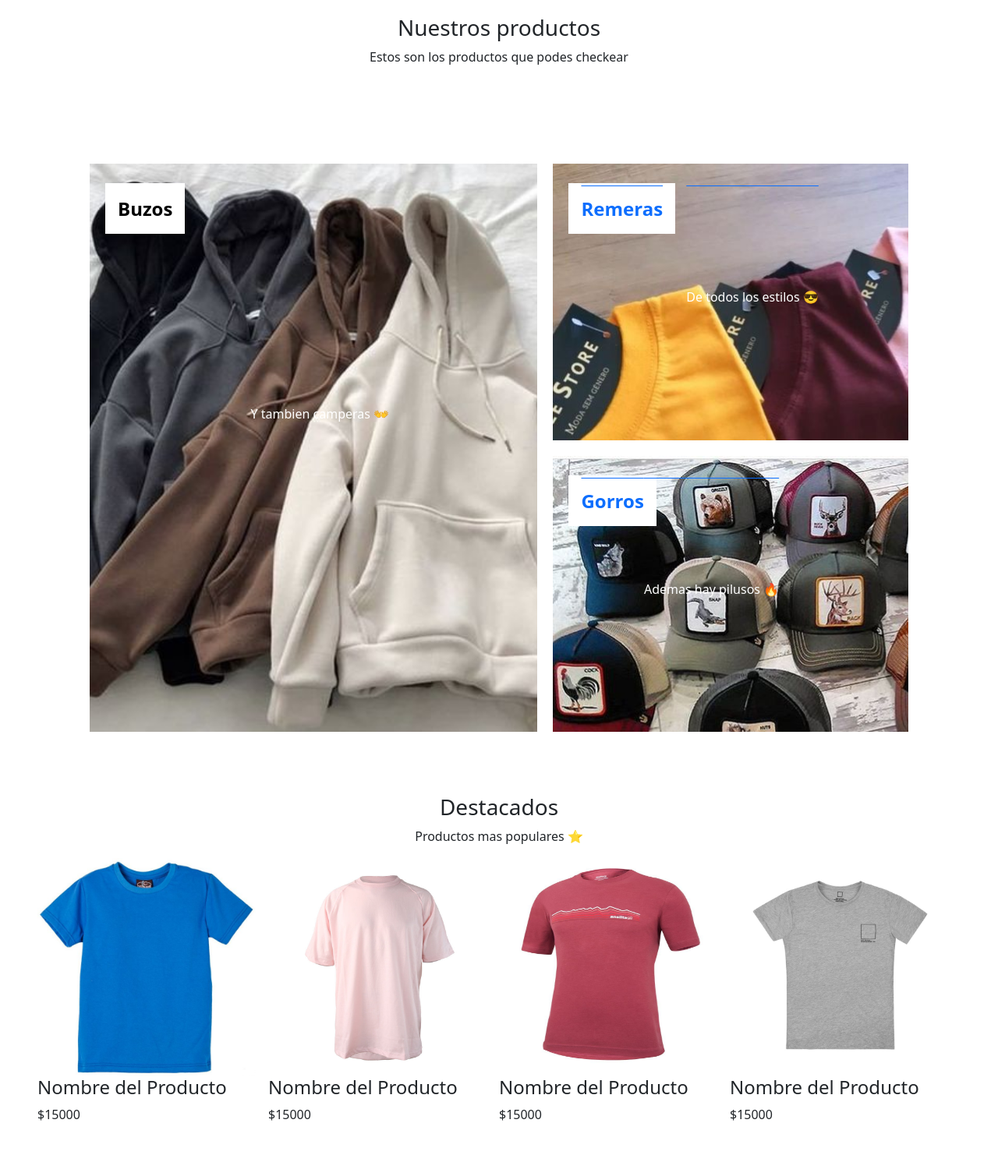
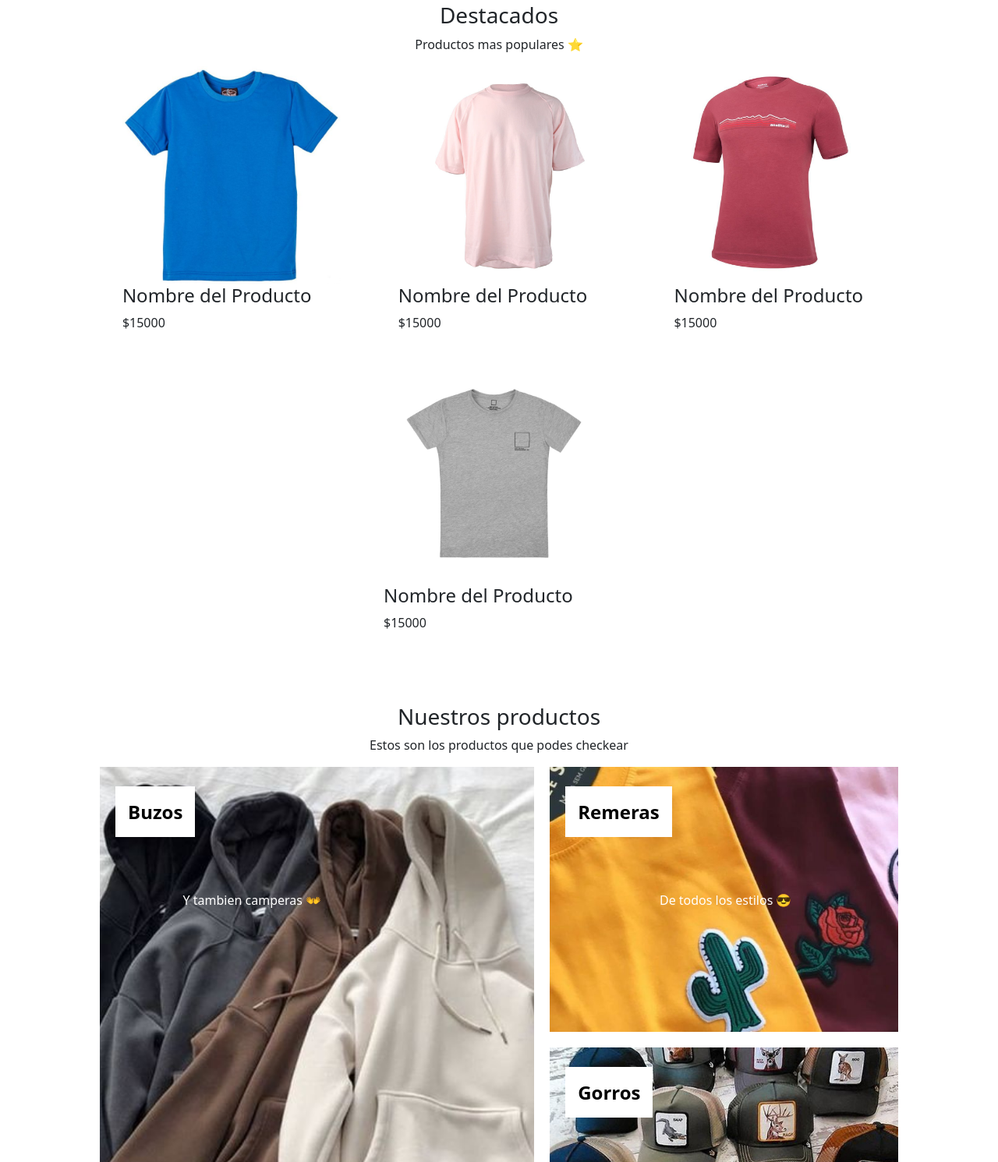
Before and after one commit to santisabb/CoolFit, a plain HTML site: page index.html in a window 1280 px wide. Shown: the part 1309-2800 px from the top of the page at 78% size. Drawn offline with nearby package versions, Linux system fonts and the light colour scheme.

Commit message:
doy nuevos estilos a index incluyendo primeros estilos en vista tablet y mobile, nueva componente para titulos e informacion sobre las secciones en index

```diff
--- a/index.html
+++ b/index.html
@@ -50,13 +50,12 @@
         </div>
         <div class="intro">
             <h1 class="text">
-                Bienvenido a CoolFit, el lugar de tu ropa Cool favorita
+                CoolFit: donde el estilo se encuentra con la comodidad
             </h1>
         </div>
     </header>
     <main>
-        <div class="productos">
-            <div class="section-header">
+        <div class="section-info">
             <h3>Ultimos productos</h3>
             <p>Descubrí las nuevas prendas!</p>
         </div>
@@ -126,13 +125,81 @@
                 </div>
             </div>
         </div>
+        <div class="section-info">
+            <h3>Destacados</h3>
+            <p>Productos mas populares ⭐</p>
         </div>
-        <div class="categorias">
-            <div class="cat-container">
-                <div class="section-header">
+        <div class="card-container">
+            <div class="card">
+                <div class="card-img">
+                    <img src="assest/images/remera1.jpg" alt="">
+                </div>
+                <div class="info-producto">
+                    <div class="nombre-producto">
+                        <h4>Nombre del Producto</h4>
+                    </div>
+                    <div class="precio-producto">
+                        <p>$15000</p>
+                    </div>
+                    <div class="link-producto">
+                        <a href="#">Detalles</a>
+                    </div>
+                </div>
+            </div>
+            <div class="card">
+                <div class="card-img">
+                    <img src="assest/images/remera2.jpeg" alt="">
+                </div>
+                <div class="info-producto">
+                    <div class="nombre-producto">
+                        <h4>Nombre del Producto</h4>
+                    </div>
+                    <div class="precio-producto">
+                        <p>$15000</p>
+                    </div>
+                    <div class="link-producto">
+                        <a href="#">Detalles</a>
+                    </div>
+                </div>
+            </div>
+            <div class="card">
+                <div class="card-img">
+                    <img src="assest/images/remera3.jpg" alt="">
+                </div>
+                <div class="info-producto">
+                    <div class="nombre-producto">
+                        <h4>Nombre del Producto</h4>
+                    </div>
+                    <div class="precio-producto">
+                        <p>$15000</p>
+                    </div>
+                    <div class="link-producto">
+                        <a href="#">Detalles</a>
+                    </div>
+                </div>
+            </div>
+            <div class="card">
+                <div class="card-img">
+                    <img src="assest/images/remera4.jpg" alt="">
+                </div>
+                <div class="info-producto">
+                    <div class="nombre-producto">
+                        <h4>Nombre del Producto</h4>
+                    </div>
+                    <div class="precio-producto">
+                        <p>$15000</p>
+                    </div>
+                    <div class="link-producto">
+                        <a href="#">Detalles</a>
+                    </div>
+                </div>
+            </div>
+        </div>
+        <div class="section-info">
             <h3>Nuestros productos</h3>
             <p>Estos son los productos que podes checkear</p>
         </div>
+        <div class="cat-container">
             <a href="#" class="cat1">
                 <span class="cat-info"><b>Buzos</b></span>
                 <p class="info-extra">Y tambien camperas 👐</p>
@@ -146,51 +213,7 @@
                 <p class="info-extra">Ademas hay pilusos 🔥</p>
             </a>
         </div>
-        </div>
-        <div class="productos">
-            <div class="section-header">
-                <h3>Destacados</h3>
-                <p>Productos mas populares ⭐</p>
-            </div>
-            <div class="card-container">
-                <div class="card">
-                    <div class="card-img">
-                        <img src="assest/images/remera1.jpg" alt="">
-                    </div>
-                    <div class="info-producto">
-                        <h4>Nombre del Producto</h4>
-                        <p>$15000</p>
-                    </div>
-                </div>
-                <div class="card">
-                    <div class="card-img">
-                        <img src="assest/images/remera2.jpeg" alt="">
-                    </div>
-                    <div class="info-producto">
-                        <h4>Nombre del Producto</h4>
-                        <p>$15000</p>
-                    </div>
-                </div>
-                <div class="card">
-                    <div class="card-img">
-                        <img src="assest/images/remera3.jpg" alt="">
-                    </div>
-                    <div class="info-producto">
-                        <h4>Nombre del Producto</h4>
-                        <p>$15000</p>
-                    </div>
-                </div>
-                <div class="card">
-                    <div class="card-img">
-                        <img src="assest/images/remera4.jpg" alt="">
-                    </div>
-                    <div class="info-producto">
-                        <h4>Nombre del Producto</h4>
-                        <p>$15000</p>
-                    </div>
-                </div>
-            </div>
-        </div>
+
     </main>
     <footer>
         <div class="social-media">
--- a/sass/scss/main.scss
+++ b/sass/scss/main.scss
@@ -19,5 +19,7 @@
 @import 'partials/components/header';
 //Footer
 @import 'partials/components/footer';
+//Informacion de secciones en el index
+@import 'partials/components/section-info';
 //Index
 @import 'partials/components/index';
--- a/sass/scss/partials/components/_index.scss
+++ b/sass/scss/partials/components/_index.scss
@@ -1,17 +1,17 @@
 main{
-    .productos{
-        padding: 1rem;
-        @include flex(column, space-around, center);
-        width: 1200px;
+    .card-container{
+        @include flex(row, space-around, center);
+        flex-wrap: wrap;
+        width: 80%;
         margin: 0 auto;
-        .section-header{
-            @include flex(column, unset, center);
-        }
-        .card-container{
-            display: flex;
         .card{
             border-style: none;
             margin-right: 1rem;
+
+            @include mobile(){
+                width: 80%;
+                margin: 0 auto;
+            }
             &:hover{
                 transform: scale(1.20,1.20);
                 transition: 0.5s;
@@ -23,7 +23,7 @@ main{
             }
             .card-img{
                 img{
-                        @include img-size-card(280px, 280px);
+                    @include img-size-card(280px, 100%);
                 }
             }
             .info-producto{
@@ -36,6 +36,9 @@ main{
                 }
                 .link-producto{
                     visibility: hidden;
+                    @include tablet(){
+                        visibility: visible;
+                    }
                     width: 100%;
                     margin-bottom: 20px;
                     a{
@@ -49,46 +52,58 @@ main{
             }
         }
     }
-    }
-    .categorias{
-        height: 1000px;
-        width: 1050px;
+
+    .cat-container{
+        height: 700px;
+        width: 80%;
         margin: 0 auto;
-        margin-bottom: 4rem;
-        .cat-container{
-            height: 100%;
-            width: 100%;
         display: grid;
         grid-template-areas:
-            'head head head'
-            'buzos buzos remeras'
+
         'buzos buzos remeras'
         'buzos buzos gorros'
-            'buzos buzos gorros';
-            .section-header{
-                grid-area: head;
+        ;
+        @include tablet(){
+            height: 500px;
+            width: 80%;
+            margin: 0 auto;
+        }
+        @include mobile(){
             @include flex(column, center, center);
-                margin-bottom: 30px;
+            height: 800px;
+            width: 90%;
+            margin: 0 auto;
         }
         .cat1{
             grid-area: buzos;
-                text-decoration: none;
+            text-decoration: $list-style;
             color: #000;
             margin-right: 20px;
             @include background-img(url('../../assest/images/buzo3.jpg'), no-repeat, cover, center);
+            @include mobile(){
+                height: 100%;
+                width: 100%;
+                margin-right: 0;
+                margin-bottom: 20px;
+            }
             &:hover{
                 transform: scale(1.1,1.1);
                 transition: 0.5s;
             }
             .info-extra{
                 position: relative;
-                    left: 100px;
-                    top: 300px;
+                text-align: center;
+                // left: 100px;
+                // top: 300px;
+                @include tablet(){
+                    display: none;
+                }
             }
         }
         .cat2{
             grid-area: remeras;
             margin-bottom: 10px;
+            margin-right: 0;
             background-image: url('../../assest/images/remeras1.jpg');
             @extend .cat1;
             &:hover{
@@ -97,8 +112,11 @@ main{
             }
             .info-extra{
                 position: relative;
-                    left: 30px;
+                left: 0px;
                 top: 150px;
+                @include tablet(){
+                    display: none;
+                }
             }
         }
         .cat3{
@@ -119,6 +137,10 @@ main{
             background-color: #fff;
             font-size: 1.5em;
             padding: 1rem;
+            @include tablet(){
+                font-size: 1em;
+                position: initial;
+            }
         }
         .info-extra{
             display: inline;
@@ -128,4 +150,3 @@ main{
         }
     }
 }
-}
--- /dev/null
+++ b/sass/scss/partials/components/_section-info.scss
@@ -0,0 +1,4 @@
+.section-info{
+    margin-top: 3rem;
+    text-align: center;
+}
--- a/sass/scss/partials/utilities/_mixins.scss
+++ b/sass/scss/partials/utilities/_mixins.scss
@@ -18,6 +18,12 @@
     height: $alto;
     width: $ancho;
 }
+//mixin para breakpoint en 1200px de ancho
+@mixin width1200{
+    @media  screen and (max-width:1200px) {
+        @content;
+    }
+}
 //mixin para breakpoint en 900px de ancho
 @mixin tablet{
     @media screen and (max-width:900px) {
```
Also changed, not shown: sass/css/styles.css, 1 other file. Lines whose indentation alone changed are shown as unchanged.
